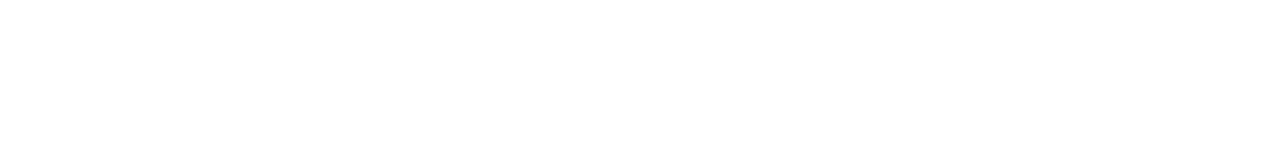
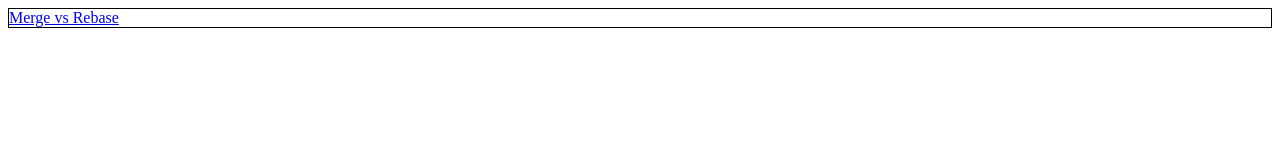
Before and after one commit to Pi10tus/git-hw_2, a plain HTML site: page index.html in a window 1280 px wide. Drawn offline with Linux system fonts and the light colour scheme.

Commit message:
header implementation

```diff
--- a/css/styles.css
+++ b/css/styles.css
@@ -0,0 +1,3 @@
+header{
+  border: solid 1px black;
+}
--- a/index.html
+++ b/index.html
@@ -7,5 +7,11 @@
     <title>Document</title>
     <link rel="stylesheet" href="./css/styles.css" />
   </head>
-  <body></body>
+  <body>
+    <header>
+      <a href="https://www.atlassian.com/ru/git/tutorials/merging-vs-rebasing"
+        >Merge vs Rebase</a
+      >
+    </header>
+  </body>
 </html>
```
